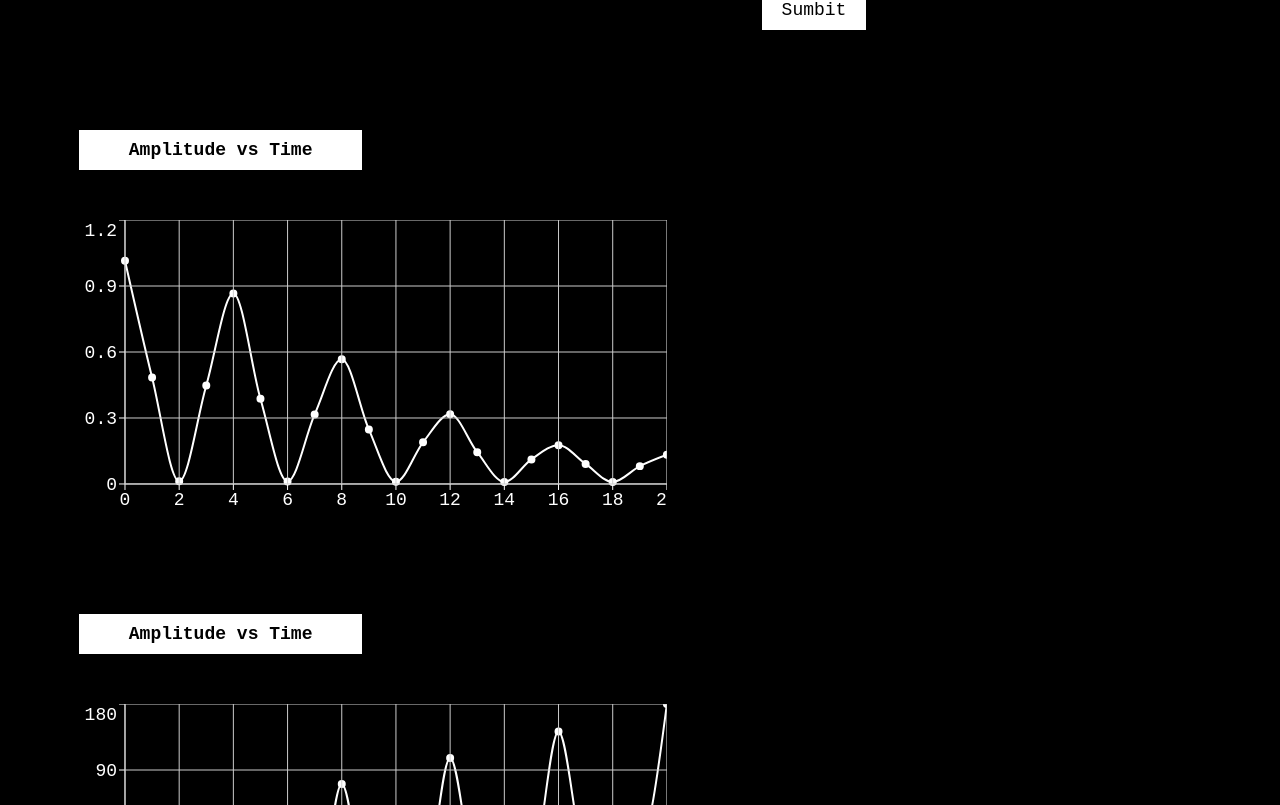
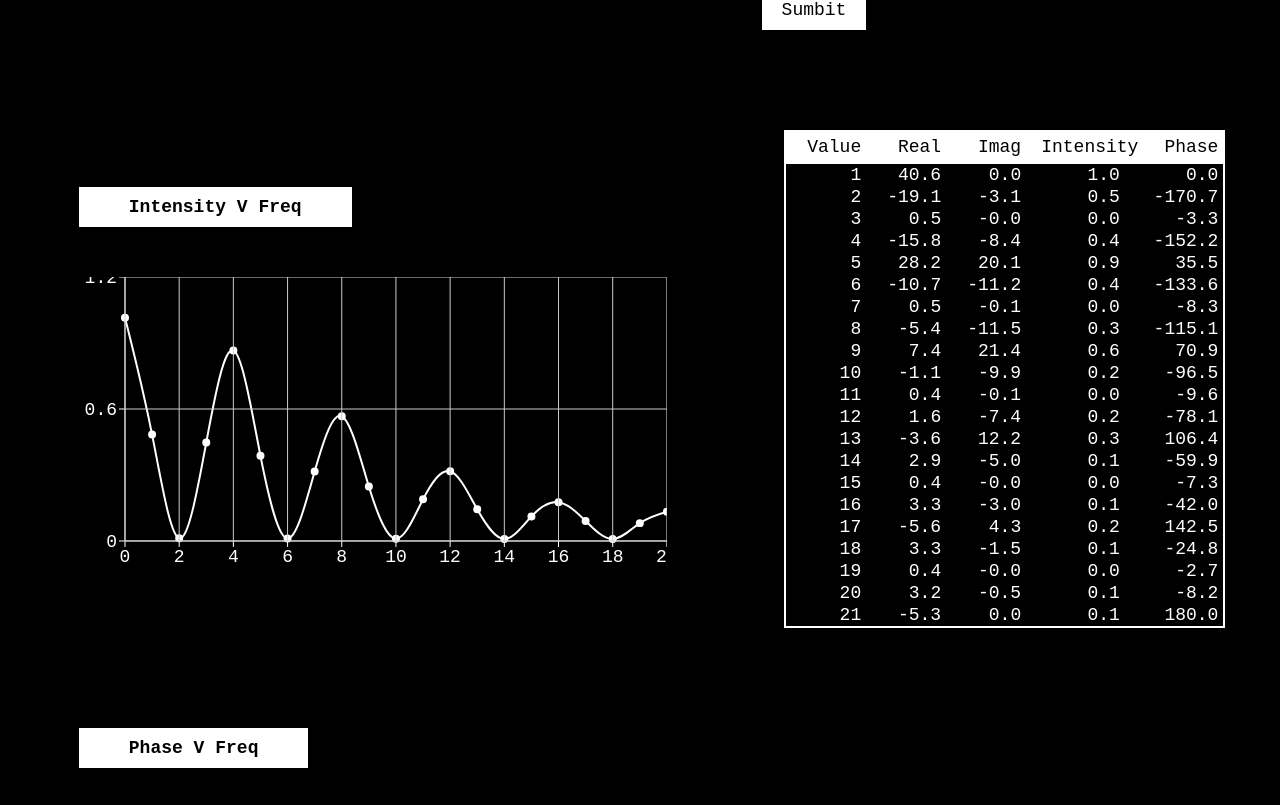
Before and after one commit to thenu-k/fourierTransformWebApp, a React (Create React App) app: page / in a window 1280 px wide. Shown: the part 615-1420 px from the top of the page. Built offline with nearby package versions, Linux system fonts and the light colour scheme; a web font is replaced by a local one.

Commit message:
Created the summary table element

```diff
--- a/src/App.js
+++ b/src/App.js
@@ -5,6 +5,7 @@ import NavBar from "./NavBar/NavBar";
 import {useSelector, useDispatch } from 'react-redux'
 import { setRawData } from "./StateManager/mainSlice";
 import {sech, sin} from "mathjs";
+import SummationTable from "./DataSection/SummationTable";
 
 function App() {
   const dispatch = useDispatch()
@@ -22,14 +23,15 @@ function App() {
     <S_App className="center">
       <NavBar/>
       <div className="firstRow center">
-        <GraphTemplate data={RawData}/>
+        <GraphTemplate data={RawData} title={`Amplitude V Time`}/>
         <DataSection/>
       </div>
       <div className="firstRow center">
-        <GraphTemplate data={TransformedData}/>
+        <GraphTemplate data={TransformedData} title={`Intensity V Freq`}/>
+        <SummationTable/>
       </div>
       <div className="firstRow center">
-        <GraphTemplate data={PhaseData}/>
+        <GraphTemplate data={PhaseData} title={`Phase V Freq`}/>
       </div>
     </S_App>
   );
--- /dev/null
+++ b/src/DataSection/SummationTable.js
@@ -0,0 +1,86 @@
+import React from 'react'
+import styled from 'styled-components'
+import {useSelector } from 'react-redux'
+
+const SummationTable = () => {
+  const {TransformedRawData} = useSelector(state => state.TransformedRawData)
+  return (
+    <S_SummationTable className='center'>
+        <div className="table outer">
+            <div className="column 0">
+                <span className='title'>Value</span>
+                {
+                  TransformedRawData.map(entry => {
+                    return <span className='entry'>{entry.valueNumber.toFixed(0)}</span>
+                  })
+                }
+            </div>
+            <div className="column 1">
+                <span className='title'>Real</span>
+                {
+                  TransformedRawData.map(entry => {
+                    return <span className='entry'>{entry.realSum.toFixed(1)}</span>
+                  })
+                }
+            </div>
+            <div className="column 2">
+                <span className='title'>Imag</span>
+                {
+                  TransformedRawData.map(entry => {
+                    return <span className='entry'>{entry.imaginarySum.toFixed(1)}</span>
+                  })
+                }
+            </div>
+            <div className="column 3">
+                <span className='title'>Intensity</span>
+                {
+                  TransformedRawData.map(entry => {
+                    return <span className='entry'>{entry.intensity.toFixed(1)}</span>
+                  })
+                }
+            </div>
+            <div className="column 4">
+                <span className='title'>Phase</span>
+                {
+                  TransformedRawData.map(entry => {
+                    return <span className='entry'>{entry.phase.toFixed(1)}</span>
+                  })
+                }
+            </div>
+        </div>
+    </S_SummationTable>
+  )
+}
+
+const S_SummationTable = styled.div`
+  width: 40%;
+    > .table.outer{
+      flex-grow: 0;
+      display: flex;
+      flex-direction: row;
+      border: 2px solid white;
+      > .column{
+        display: flex;
+        flex-direction: column;
+        align-items: center;
+        padding: 0 5px;
+        > .entry{
+          /* padding: 0 5px; */
+          width: 70px;
+          padding: 1px 0;
+          font-family: monospace;
+          text-align: right;
+        }
+        > .title{
+          width: 100%;
+          text-align: right;
+          padding: 5px 5px;
+          /* margin: 0 5px 5px 5px; */
+          border-bottom: 2px solid white;
+          background-color: white; color: black;
+        }
+      }
+    }
+`
+
+export default SummationTable
--- a/src/GraphSection/GraphTemplate.js
+++ b/src/GraphSection/GraphTemplate.js
@@ -4,16 +4,19 @@ import { LineChart, Line, XAxis, YAxis, CartesianGrid, Tooltip, Legend, Responsi
 import {useSelector, useDispatch } from 'react-redux'
 
 
-const GraphTemplate = ({data}) => {
-
+const GraphTemplate = ({data, title}) => {
+  //Creating the axes
+  if(data){
+    const xValues = data.map(element =>  element.uv)
+  }
   return (
    <S_GraphTemplate className='graphTemplate center'>
-        <h2 className='center'>Amplitude vs Time</h2>
+        <h2 className='center'>{title}</h2>
         <ResponsiveContainer width="90%" height='90%' style={{margin: 'auto', position: 'relative'}}>
             <LineChart data={data} margin={{top: 0, left: 0, bottom: 0, right: 0}}>
-                <Line type="monotone" dataKey="uv" stroke="white" strokeWidth={2}/>
+                <Line type="natural" dataKey="uv" stroke="white" strokeWidth={2}/>
                 <XAxis stroke="white" strokeWidth={1} interval={1}/>
-                <YAxis stroke="white" strokeWidth={1}/>
+                <YAxis stroke="white" strokeWidth={1} interval={1}/>
                 <CartesianGrid />
             </LineChart>
         </ResponsiveContainer>
--- a/src/NavBar/TimeElement.js
+++ b/src/NavBar/TimeElement.js
@@ -13,7 +13,7 @@ const S_TimeElement = styled.li`
     & span{
         margin-left: 50px;
         font-family: monospace;
-        font-weight: 800;
+        font-weight: 400;
     }
 `
 
--- a/src/StateManager/fourierFunction.js
+++ b/src/StateManager/fourierFunction.js
@@ -31,5 +31,5 @@ export const fourierTransform = (rawData) => {
         phases.push(currentPhase)
         intensities.push(currentIntensity)
     }
-    return [intensities, phases]
+    return [intensities, phases, realSums, imaginarySums]
 }
--- a/src/StateManager/mainSlice.js
+++ b/src/StateManager/mainSlice.js
@@ -6,14 +6,16 @@ export const mainSlice = createSlice({
     initialState:{
         RawData: null,
         TransformedData: null,
-        PhaseData: null
+        PhaseData: null,
+        TransformedRawData: null
     },
     reducers:{
         setRawData: (state, action)=> {
             state.RawData = action.payload
-            const [intensities, phases] = F.fourierTransform(action.payload)
+            const [intensities, phases, realSums, imaginarySums] = F.fourierTransform(action.payload)
             const tempTransformed = []
             const tempPhaseData = []
+            const tempTransformedRaw = []
             for(let count = 0; count<intensities.length; count++){
                 tempTransformed.push({
                     name: count,
@@ -23,9 +25,17 @@ export const mainSlice = createSlice({
                     name: count,
                     uv: phases[count]
                 })
+                tempTransformedRaw.push({
+                    valueNumber: count+1,
+                    realSum: realSums[count],
+                    imaginarySum: imaginarySums[count],
+                    intensity: intensities[count],
+                    phase: phases[count]
+                })
             }
             state.TransformedData = tempTransformed
             state.PhaseData  = tempPhaseData
+            state.TransformedRawData = tempTransformedRaw
         }
     }
 })
--- a/src/StateManager/store.js
+++ b/src/StateManager/store.js
@@ -2,12 +2,14 @@ import {configureStore} from '@reduxjs/toolkit'
 import RawData from './mainSlice'
 import TransformedData from './mainSlice'
 import PhaseData from './mainSlice'
+import TransformedRawData from './mainSlice'
 
 
 export default configureStore({
     reducer: {
         RawData: RawData,
         TransformedData: TransformedData,
-        PhaseData: PhaseData
+        PhaseData: PhaseData,
+        TransformedRawData: TransformedRawData
     }
 })
```
Also changed, not shown: src/DataSection/DataSection.js (line endings or trailing spaces).
